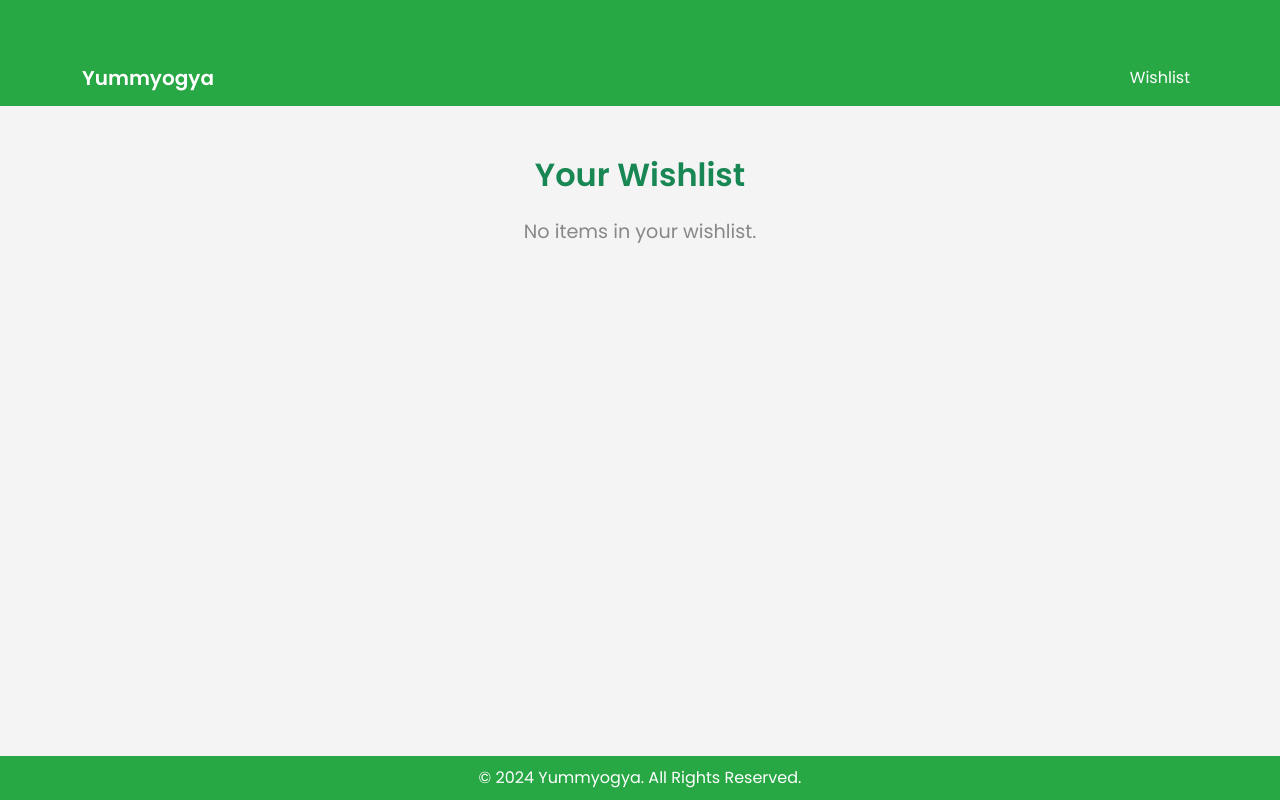
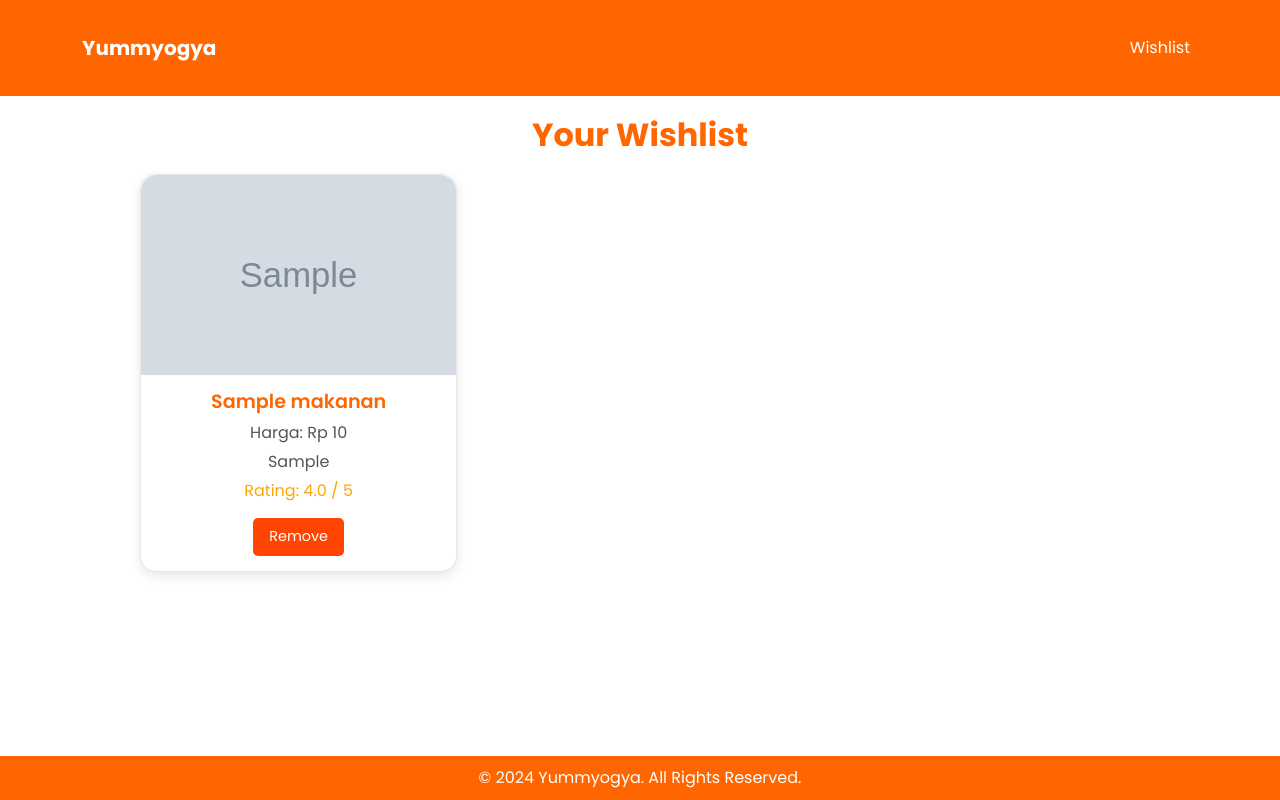
Before and after one commit to yummyogya/yummyogya, a Django app: page /wishlist/wishlist/ in a window 1280 px wide. Run offline with Django 5.2, Linux system fonts and the light colour scheme; a user stored in the database is signed in; tables that the repository leaves empty hold one stand-in row (values such as "Sample post"); grey boxes marked "Sample" are stand-in pictures.

Commit message:
#24 updated wishlist.html

```diff
--- a/main/templates/base.html
+++ b/main/templates/base.html
@@ -29,7 +29,7 @@
   <body class="font-poppins">
 
     <div class="fixed bottom-4 right-4">
-      <a href="{% url 'wishlist:view_wishlist' %}" class="relative flex w-8 h-8 justify-center items-center bg-white text-gray-500 hover:text-gray-700 focus:ring-4 focus:outline-none focus:ring-green-300 font-medium rounded-full">
+      <a href="{% url 'wishlist:view_wishlist' %}" class="relative flex w-8 h-8 justify-center items-center bg-white text-gray-500 hover:text-gray-700 focus:ring-4 focus:outline-none focus:ring-orange-300 font-medium rounded-full">
         <!-- Cart Icon -->
         <svg xmlns="http://www.w3.org/2000/svg" class="w-6 h-6" fill="none" viewBox="0 0 24 24" stroke="currentColor">
           <path stroke-linecap="round" stroke-linejoin="round" stroke-width="2" d="M3 3h2l.4 2M7 13h10l1.3-7H6.7M7 13l-4-4m0 0l4 4m-4-4h4m9 0l4 4M9 16v2m4 0v2m1-4v2m-8 0h12" />
--- a/wishlist/templates/wishlist.html
+++ b/wishlist/templates/wishlist.html
@@ -9,84 +9,128 @@
     <link href="https://cdn.jsdelivr.net/npm/bootstrap@5.3.0-alpha1/dist/css/bootstrap.min.css" rel="stylesheet">
 
     <!-- Google Fonts (Poppins) -->
-    <link href="https://fonts.googleapis.com/css2?family=Poppins:wght@400;500;600&display=swap" rel="stylesheet">
+    <link href="https://fonts.googleapis.com/css2?family=Poppins:wght@300;400;600;700&display=swap" rel="stylesheet">
 
     <!-- Custom CSS -->
     <style>
+        /* Import font */
+        @import url('https://fonts.googleapis.com/css2?family=Poppins:wght@300;400;600;700&display=swap');
+
+        /* Base styling */
         html, body {
             height: 100%;
-        }
-
-        body {
             font-family: 'Poppins', sans-serif;
-            background-color: #f4f4f4;
+            background-color: #ffffff;
+            margin: 0;
             display: flex;
             flex-direction: column;
         }
 
+        /* Navbar */
         .navbar {
-            background-color: #28a745;
+            background-color: #FF6600;
+            padding: 0.5rem 1rem;
         }
 
         .navbar-brand {
-            font-weight: 600;
+            font-weight: 700;
+            color: white;
         }
 
+        /* Container and titles */
         .container {
-            margin-top: 50px;
             flex: 1;
+            margin-top: 20px;
+            margin-bottom: 20px;
+            width: 80%;
         }
 
         h2 {
-            font-weight: 600;
+            font-weight: 700;
+            color: #FF6600;
+            text-align: center;
+            margin-bottom: 20px;
         }
 
+        /* Wishlist card styling */
         .card {
-            transition: transform 0.2s ease;
+            background-color: rgba(255, 255, 255, 0.9);
+            border: 1px solid rgba(221, 221, 221, 0.7);
+            border-radius: 16px;
+            box-shadow: 0 4px 12px rgba(0, 0, 0, 0.1);
+            margin-bottom: 20px;
+            transition: transform 0.3s ease, box-shadow 0.3s ease;
         }
 
         .card:hover {
-            transform: scale(1.05);
+            transform: scale(1.03);
+            box-shadow: 0 8px 20px rgba(0, 0, 0, 0.15);
         }
 
         .card-img-top {
             height: 200px;
             object-fit: cover;
+            border-top-left-radius: 16px;
+            border-top-right-radius: 16px;
         }
 
         .card-title {
-            font-weight: 500;
-            color: #28a745;
+            font-weight: 600;
+            color: #FF6600;
+            font-size: 1.2rem;
         }
 
-        .btn-outline-danger {
-            transition: background-color 0.2s ease;
+        .card-body {
+            padding: 15px;
+            text-align: center;
         }
 
-        .btn-outline-danger:hover {
-            background-color: #dc3545;
-            color: #fff;
+        .price, .rating, .description {
+            font-size: 1rem;
+            color: #555;
+            margin-bottom: 5px;
         }
 
-        .alert {
-            font-weight: 500;
+        .rating {
+            color: #FFA500;
         }
 
+        /* Remove button styling */
+        .btn-remove {
+            font-size: 0.9rem;
+            padding: 8px 16px;
+            color: white;
+            background-color: #FF4500;
+            border: none;
+            border-radius: 5px;
+            display: inline-block;
+            margin-top: 10px;
+            text-decoration: none;
+        }
+
+        .btn-remove:hover {
+            background-color: #ff3300;
+        }
+
+        /* Footer */
         footer {
-            background-color: #28a745;
+            background-color: #FF6600;
             color: white;
             padding: 10px;
+            text-align: center;
             margin-top: auto;
-            text-align: center;
         }
 
         footer p {
             margin: 0;
         }
 
+        /* Empty wishlist styling */
         .empty-wishlist {
             font-size: 1.2rem;
             color: #888;
+            text-align: center;
+            padding: 40px 0;
         }
     </style>
 </head>
@@ -95,7 +139,7 @@
     <!-- Navbar -->
     <nav class="navbar navbar-expand-lg navbar-light">
         <div class="container">
-            <a class="navbar-brand text-white" href="#">Yummyogya</a>
+            <a class="navbar-brand" href="#">Yummyogya</a>
             <button class="navbar-toggler" type="button" data-toggle="collapse" data-target="#navbarNav" aria-controls="navbarNav" aria-expanded="false" aria-label="Toggle navigation">
                 <span class="navbar-toggler-icon"></span>
             </button>
@@ -104,7 +148,6 @@
                     <li class="nav-item">
                         <a class="nav-link text-white" href="{% url 'wishlist:view_wishlist' %}">Wishlist</a>
                     </li>
-                    <!-- Add more links as needed -->
                 </ul>
             </div>
         </div>
@@ -112,7 +155,7 @@
 
     <!-- Wishlist Content -->
     <div class="container">
-        <h2 class="text-center text-success mb-4">Your Wishlist</h2>
+        <h2>Your Wishlist</h2>
 
         <!-- Display Messages -->
         {% if messages %}
@@ -124,30 +167,33 @@
         {% endif %}
 
         <div class="row">
-            {% for food in wishlist.foods.all %}
-                <div class="col-md-4">
-                    <div class="card mb-4 shadow-sm border-0">
-                        <img src="{{ food.image_url }}" class="card-img-top" alt="{{ food.name }}">
+            {% if wishlist.food.all %}
+                {% for food in wishlist.food.all %}
+                <div class="col-lg-4 col-md-6 col-sm-12">
+                    <div class="card">
+                        <img class="card-img-top" src="{{ food.gambar }}" alt="{{ food.nama }}">
                         <div class="card-body">
-                            <h5 class="card-title">{{ food.name }}</h5>
-                            <p class="card-text">{{ food.description }}</p>
-                            <a href="{% url 'remove_from_wishlist' food.id %}" class="btn btn-outline-danger">Remove from Wishlist</a>
+                            <h5 class="card-title">{{ food.nama }}</h5>
+                            <p class="price">Harga: Rp {{ food.harga }}</p>
+                            <p class="description">{{ food.deskripsi|truncatewords:10 }}</p>
+                            <p class="rating">Rating: {{ food.rating }} / 5</p>
+                            <a href="{% url 'wishlist:remove_from_wishlist' food.id %}" class="btn-remove">Remove</a>
                         </div>
                     </div>
                 </div>
-            {% empty %}
-                <p class="text-center empty-wishlist">No items in your wishlist.</p>
-            {% endfor %}
+                {% endfor %}
+            {% else %}
+                <div class="empty-wishlist">Your wishlist is empty!</div>
+            {% endif %}
         </div>
     </div>
 
     <!-- Footer -->
-    <footer class="text-center">
+    <footer>
         <p>&copy; 2024 Yummyogya. All Rights Reserved.</p>
     </footer>
 
     <!-- Bootstrap JS -->
     <script src="https://cdn.jsdelivr.net/npm/bootstrap@5.3.0-alpha1/dist/js/bootstrap.bundle.min.js"></script>
-
 </body>
 </html>
--- a/wishlist/views.py
+++ b/wishlist/views.py
@@ -17,7 +17,8 @@ def add_to_wishlist(request, food_id):
 
 @login_required
 def view_wishlist(request):
-    wishlist = Wishlist.objects.get_or_create(user=request.user)
+    wishlist, created = Wishlist.objects.get_or_create(user=request.user)
+
     context = {'wishlist': wishlist}
     return render(request, 'wishlist.html', context)
 
@@ -30,6 +31,6 @@ def remove_from_wishlist(request, food_id):
         return redirect('wishlist:view_wishlist')
 
     wishlist, created = Wishlist.objects.get_or_create(user=request.user)
-    wishlist.foods.remove(food)
-    messages.success(request, f'{food.name} has been removed from your wishlist.')
+    wishlist.food.remove(food)
+    messages.success(request, f'{food.nama} has been removed from your wishlist.')
     return redirect('wishlist:view_wishlist')
```
Also changed, not shown: main/templates/card_info.html (+3 -5 lines), main/templates/main.html (+7 -13 lines).
